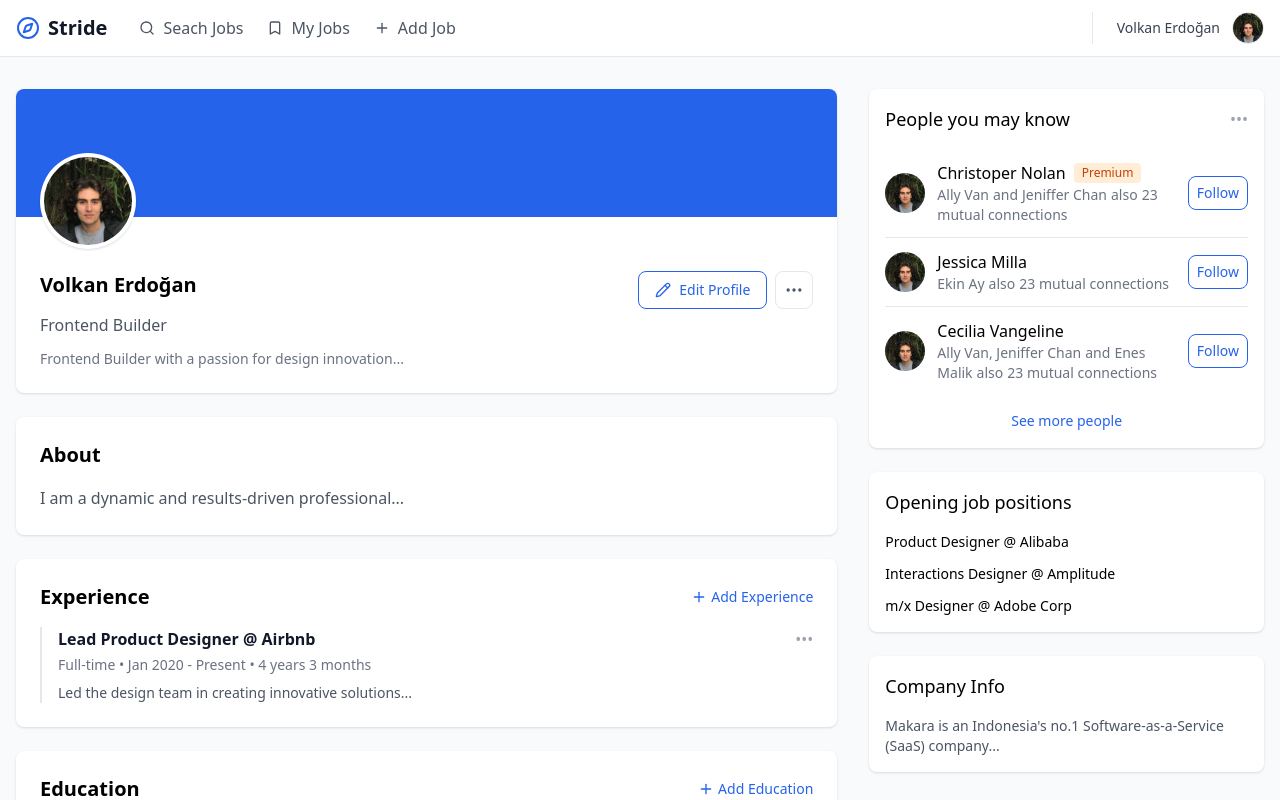
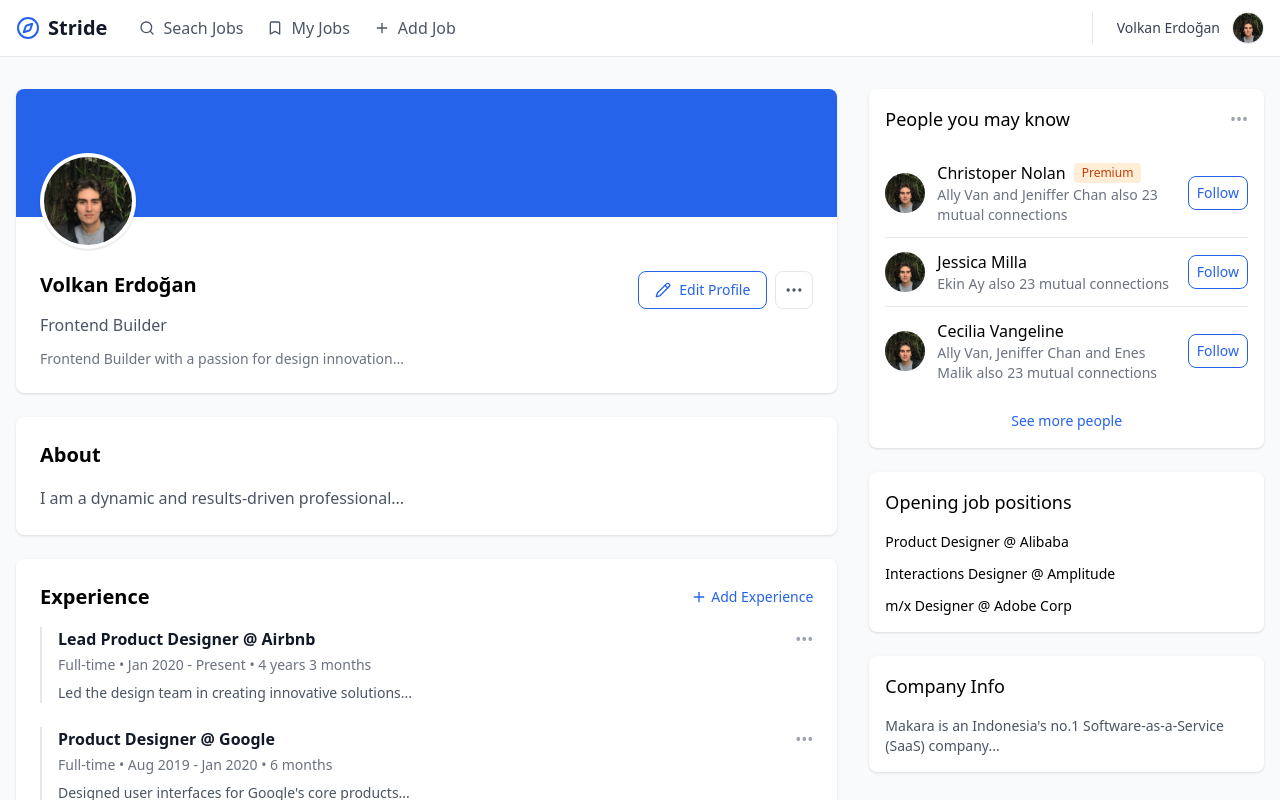
Before and after one commit to vlk34/Stride, a React (Vite) app in the folder frontend/: page /profile in a window 1280 px wide. Shown: the top 800 px of the page. Built offline with nearby package versions, Linux system fonts and the light colour scheme.

Commit message:
added 1 more expreince

```diff
--- a/frontend/index.html
+++ b/frontend/index.html
@@ -4,7 +4,7 @@
     <meta charset="UTF-8" />
     <link rel="icon" type="image/svg+xml" href="/vite.svg" />
     <meta name="viewport" content="width=device-width, initial-scale=1.0" />
-    <title>CMPE356</title>
+    <title>Stride</title>
   </head>
   <body>
     <div id="root"></div>
--- a/frontend/src/pages/Profile.jsx
+++ b/frontend/src/pages/Profile.jsx
@@ -8,6 +8,7 @@ import EducationList from "../components/profileComponents/EducationList";
 import EditProfileModal from "../components/modals/EditProfileModal";
 import AddExperienceModal from "../components/modals/AddExperienceModal";
 import AddEducationModal from "../components/modals/AddEducationModal";
+import twitter from "../../assets/twitter.png";
 
 const Profile = () => {
   const navigate = useNavigate();
@@ -28,7 +29,16 @@ const Profile = () => {
         type: "Full-time",
         duration: "Jan 2020 - Present • 4 years 3 months",
         description: "Led the design team in creating innovative solutions...",
+        imageUrl: twitter,
       },
+      {
+        role: "Product Designer",
+        company: "Google",
+        type: "Full-time",
+        duration: "Aug 2019 - Jan 2020 • 6 months",
+        description: "Designed user interfaces for Google's core products...",
+        imageUrl: twitter,
+      }
     ],
     education: [
       {
```
